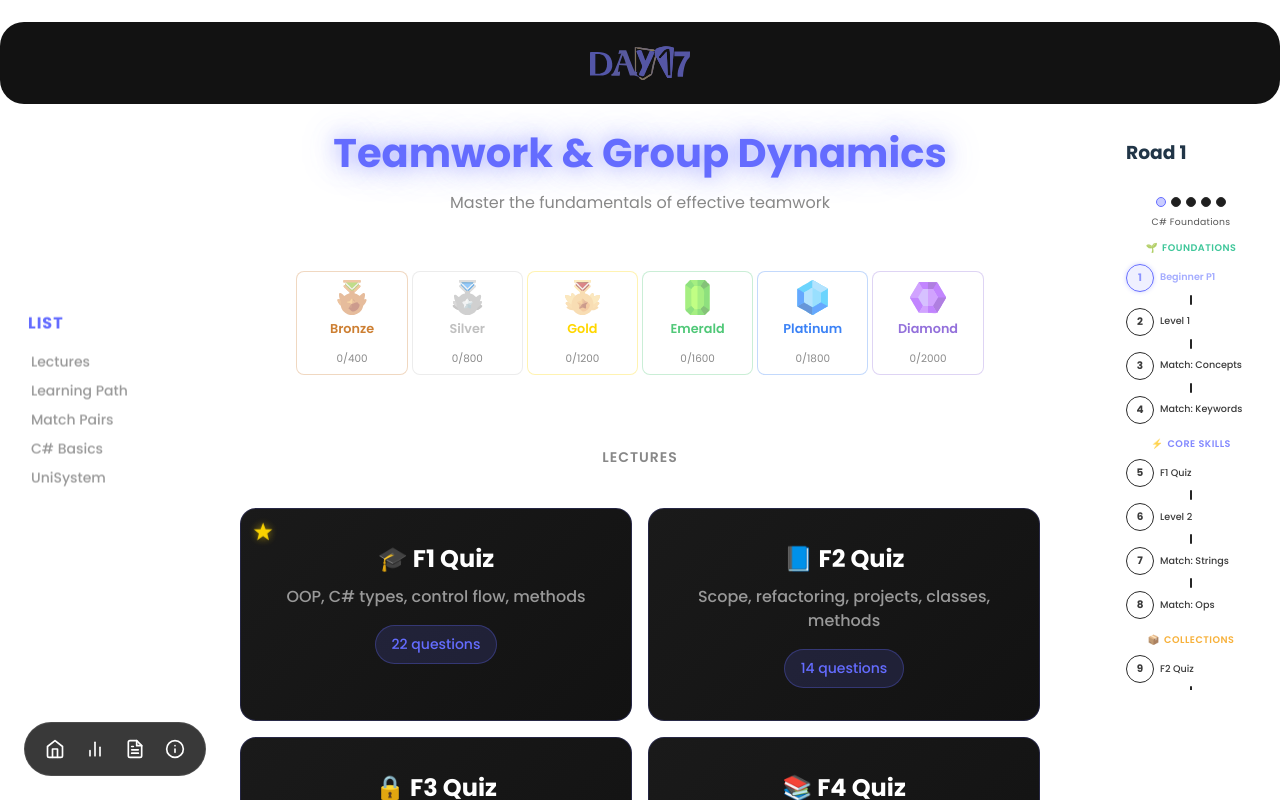
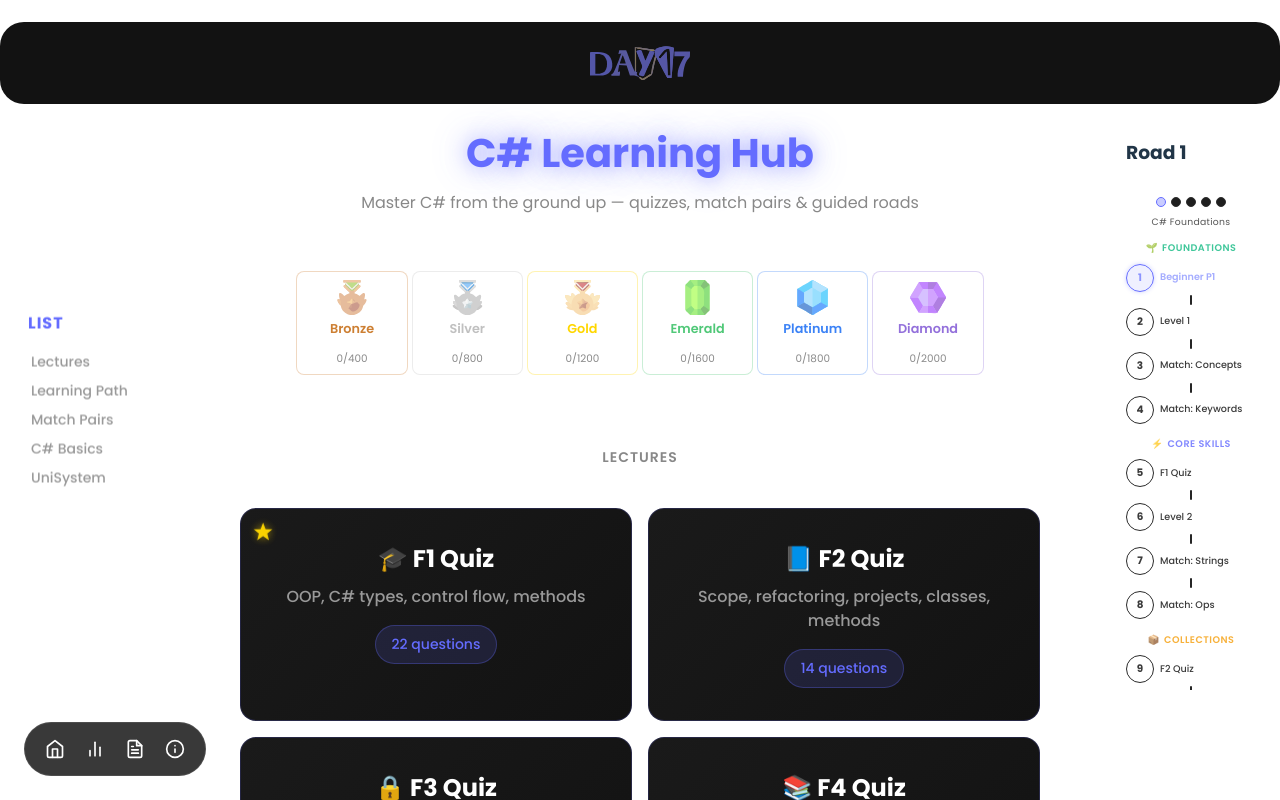
Before and after one commit to dvnnyle/Skool, a React (Vite) app in the folder cooper/: page / in a window 1280 px wide. Shown: the top 800 px of the page. Built offline with nearby package versions, Linux system fonts and the light colour scheme.

Commit message:
Rename home title to C# Learning Hub

```diff
--- a/cooper/src/pages/Home.jsx
+++ b/cooper/src/pages/Home.jsx
@@ -375,8 +375,8 @@ function Home() {
       </aside>
 
       <div className="home-content">
-        <h1 className="home-title">Teamwork & Group Dynamics</h1>
-        <p>Master the fundamentals of effective teamwork</p>
+        <h1 className="home-title">C# Learning Hub</h1>
+        <p>Master C# from the ground up — quizzes, match pairs & guided roads</p>
 
         <div className="gamification-wrapper">
           <div className="medal-milestones-inline">
```
